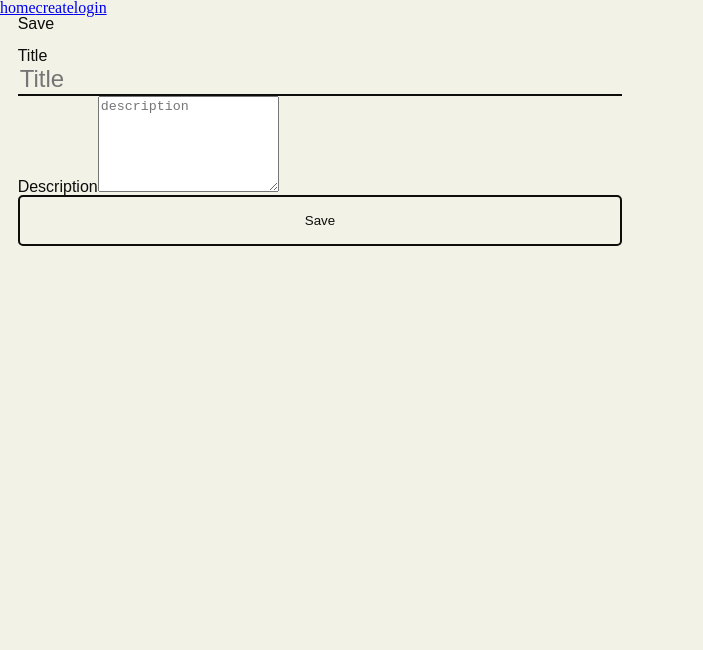
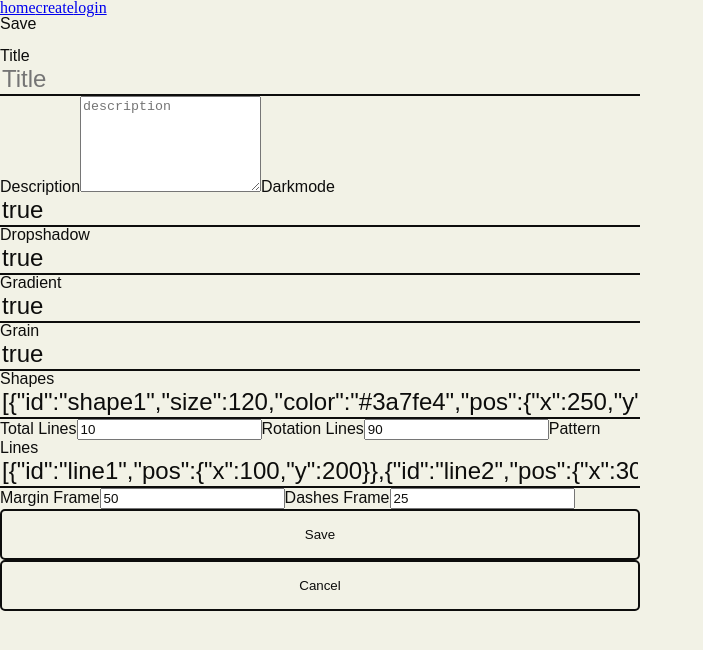
Before and after one commit to jitseD/react-artistique-platform, a React (Vite) app in the folder client/: page /artwork/save in a window 1280 px wide. Shown: the top 650 px of the page, without its empty margins (0-703 px from the left). Built offline with nearby package versions, Linux system fonts and the light colour scheme.

Commit message:
upload artworks

```diff
--- a/client/src/main.jsx
+++ b/client/src/main.jsx
@@ -24,15 +24,16 @@ const router = createBrowserRouter([
       },
       {
         path: "/artwork/generate",
-        element: <Generator />
+        element: <Generator />,
       },
       {
         path: "/artwork/save",
-        element: <Save />
+        element: <Save />,
+        action: Save.action,
       },
       {
         path: "/login",
-        element: <Login />
+        element: <Login />,
       },
     ],
   },
--- a/client/src/routes/index.jsx
+++ b/client/src/routes/index.jsx
@@ -1,5 +1,6 @@
 import { useLoaderData } from "react-router-dom"
-import getArtworks from "../services/artworks";
+import { getArtworks } from "../services/artworks";
+import Canvas from "../components/Canvas";
 
 const loader = async () => {
     const artworks = await getArtworks();
@@ -10,14 +11,29 @@ const Index = () => {
 
     const { artworks } = useLoaderData();
     console.log(artworks);
-
     return (
         <section>
             <h1>Home</h1>
             <ul>
                 {artworks.map((artwork) => (
                     <li key={artwork.id}>
-                        {artwork.title}
+                        <div>
+                            <p>{artwork.title}</p>
+                            {artwork.description && <p>artwork.description</p>}
+                            <Canvas
+                                frame={{ margin: artwork.frameMargin, dashes: artwork.frameDashes }}
+                                linesPattern={JSON.parse(artwork.linesPattern)}
+                                lines={{ total: artwork.linesTotal, rotation: artwork.linesRotation }}
+                                shapes={JSON.parse(artwork.shapes)}
+                                title={artwork.title}
+                                colorMode={{ darkMode: artwork.darkMode, foreground: artwork.darkMode ? "#F2F2E6" : "#0D0D0C", background: artwork.darkMode ? "#0D0D0C" : "#F2F2E6" }}
+                                styling={{
+                                    dropShadow: artwork.dropShadow,
+                                    gradient: artwork.gradient,
+                                    grain: artwork.grain
+                                }}
+                            />
+                        </div>
                     </li>
                 ))}
             </ul>
--- a/client/src/routes/save.jsx
+++ b/client/src/routes/save.jsx
@@ -1,31 +1,179 @@
-import { Form } from "react-router-dom";
+// import { Form, useNavigate } from "react-router-dom";
+import { Form, useNavigate, redirect } from "react-router-dom";
+
+import { createArtwork } from "../services/artworks";
+
+// const action = async ({ request }) => {
+//     const formData = await request.formData();
+//     const data = Object.fromEntries(formData);
+//     await createArtwork(data);
+//     return redirect(``);
+// };
+
+const action = async ({ request }) => {
+    const formData = await request.formData();
+    const data = Object.fromEntries(formData);
+    console.log("formdata", data);
+    await createArtwork(data);
+    return redirect(`/`);
+};
 
 const Save = () => {
+    const navigate = useNavigate();
+
+    const shapes = [
+        {
+            "id": "shape1",
+            "size": 120,
+            "color": "#3a7fe4",
+            "pos": {
+                "x": 250,
+                "y": 180
+            },
+            "typeCircle": true
+        },
+        {
+            "id": "shape2",
+            "size": 80,
+            "color": "#ff6347",
+            "pos": {
+                "x": 100,
+                "y": 300
+            },
+            "typeCircle": false
+        },
+        {
+            "id": "shape3",
+            "size": 150,
+            "color": "#008000",
+            "pos": {
+                "x": 400,
+                "y": 50
+            },
+            "typeCircle": true
+        },
+        {
+            "id": "shape4",
+            "size": 100,
+            "color": "#ffa500",
+            "pos": {
+                "x": 50,
+                "y": 200
+            },
+            "typeCircle": false
+        },
+        {
+            "id": "shape5",
+            "size": 90,
+            "color": "#800080",
+            "pos": {
+                "x": 300,
+                "y": 400
+            },
+            "typeCircle": true
+        },
+        {
+            "id": "shape6",
+            "size": 130,
+            "color": "#ff0000",
+            "pos": {
+                "x": 200,
+                "y": 150
+            },
+            "typeCircle": false
+        }
+    ]
+
+    const linesPattern = [
+        {
+            "id": "line1",
+            "pos": {
+                "x": 100,
+                "y": 200
+            }
+        },
+        {
+            "id": "line2",
+            "pos": {
+                "x": 300,
+                "y": 50
+            }
+        },
+        {
+            "id": "line3",
+            "pos": {
+                "x": 200,
+                "y": 350
+            }
+        }
+    ]
+
     return (
         <section>
             <h1>Save</h1>
             <Form method="post" id="artwork-form">
                 <label>
                     Title
-                    <input
-                        placeholder="title"
-                        type="text"
-                        name="title"
-                    />
+                    <input placeholder="title" type="text" name="title" />
                 </label>
                 <label>
                     Description
-                    <textarea
-                        placeholder="description"
-                        name="description"
-                        rows={6}
-                    />
+                    <textarea placeholder="description" name="description" rows={6} />
+                </label>
+                <label>
+                    Darkmode
+                    <input placeholder="darkMode" type="text" name="darkMode" defaultValue="true" />
+                </label>
+                <label>
+                    Dropshadow
+                    <input placeholder="dropShadow" type="text" name="dropShadow" defaultValue="true" />
+                </label>
+                <label>
+                    Gradient
+                    <input placeholder="gradient" type="text" name="gradient" defaultValue="true" />
+                </label>
+                <label>
+                    Grain
+                    <input placeholder="grain" type="text" name="grain" defaultValue="true" />
+                </label>
+                <label>
+                    Shapes
+                    <input placeholder="shapes" type="text" name="shapes" defaultValue={JSON.stringify(shapes)} />
+                </label>
+                <label>
+                    Total Lines
+                    <input placeholder="linesTotal" type="number" name="linesTotal" defaultValue={10} />
+                </label>
+                <label>
+                    Rotation Lines
+                    <input placeholder="linesRotation" type="number" name="linesRotation" defaultValue={90} />
+                </label>
+                <label>
+                    Pattern Lines
+                    <input placeholder="linesPattern" type="text" name="linesPattern" defaultValue={JSON.stringify(linesPattern)} />
+                </label>
+                <label>
+                    Margin Frame
+                    <input placeholder="frameMargin" type="number" name="frameMargin" defaultValue={50} />
+                </label>
+                <label>
+                    Dashes Frame
+                    <input placeholder="frameDashes" type="number" name="frameDashes" defaultValue={25} />
                 </label>
                 <button type="submit">Save</button>
+                <button
+                    type="button"
+                    onClick={() => {
+                        navigate(-1);
+                    }}
+                >
+                    Cancel
+                </button>
             </Form>
         </section>
     )
 }
 
+Save.action = action;
 
 export default Save;
--- a/client/src/services/artworks.js
+++ b/client/src/services/artworks.js
@@ -1,10 +1,26 @@
 import { fetchApi, unwrapAtributes } from "./strapi";
 
 const getArtworks = async () => {
-    const artworks = await fetchApi({ endpoint: "artworks" });
+    const artworks = await fetchApi({ endpoint: "artworks", wrappedByKey: "data" });
     if (!artworks) return [];
     return artworks.map(unwrapAtributes);
 }
 
+const createArtwork = async (data) => {
+    const artwork = await fetchApi(
+        {
+            endpoint: "artworks",
+        },
+        {
+            method: "POST",
+            body: JSON.stringify({ data }),
+            headers: {
+                "Content-Type": "application/json",
+            },
+        }
+    );
+    console.log(artwork);
+    return unwrapAtributes(artwork);
+};
 
-export default getArtworks;
+export { getArtworks, createArtwork };
--- a/client/src/services/strapi.js
+++ b/client/src/services/strapi.js
@@ -1,9 +1,9 @@
 const fetchApi = async ({
     endpoint,
     query = undefined,
-    wrappedByKey = `data`,
+    wrappedByKey = undefined,
     wrappedByList = undefined,
-}) => {
+}, options) => {
     if (endpoint.startsWith("/")) {
         endpoint = endpoint.slice(1);
     }
@@ -18,7 +18,7 @@ const fetchApi = async ({
 
     console.log("Fetching...", url.toString());
 
-    const res = await fetch(url.toString());
+    const res = await fetch(url.toString(), options);
     let data = await res.json();
 
     if (wrappedByKey) {
```
Also changed, not shown: 2 other files (tests, documents, lock files or other folders).
